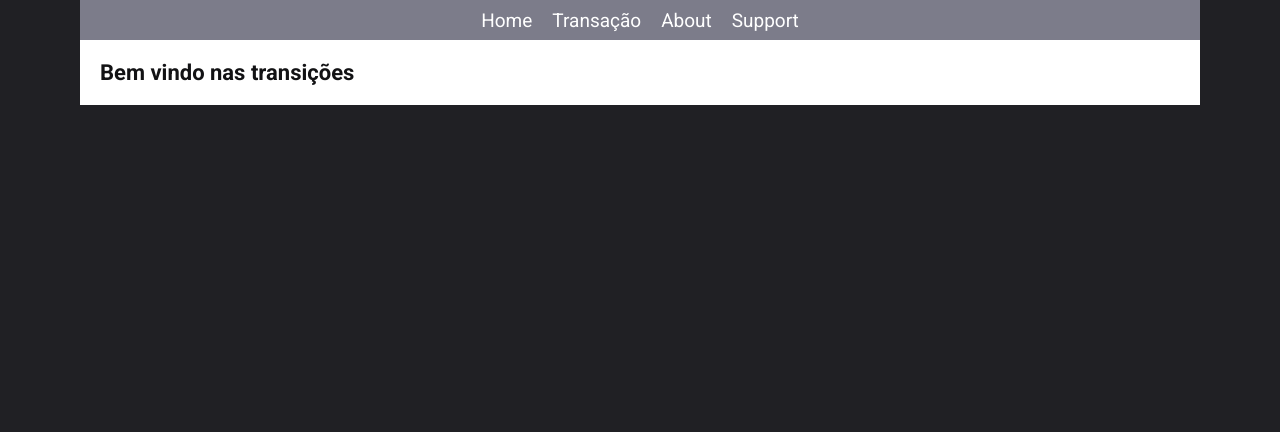
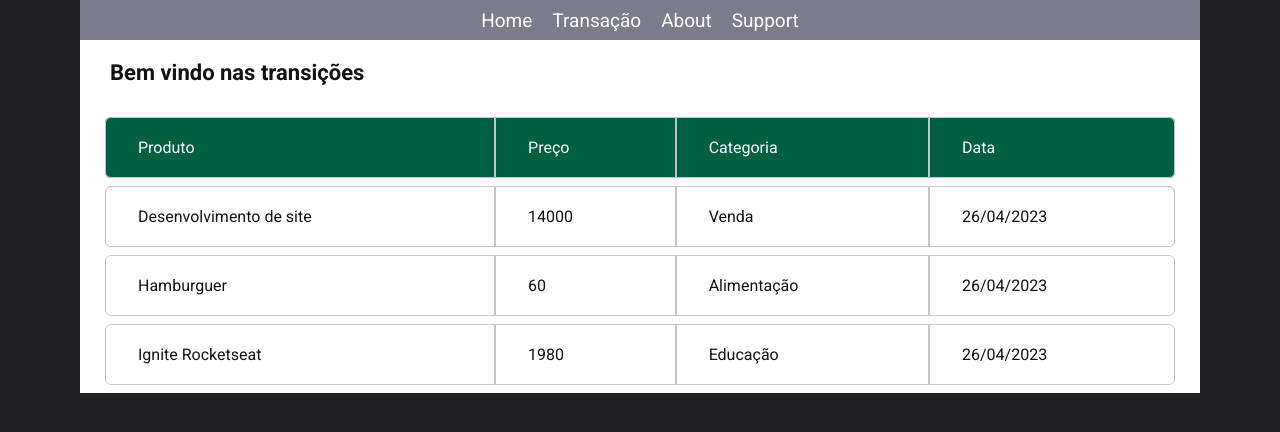
Before and after one commit to giovannirp/bike-showcase, a React (Vite) app in the folder bike-showcase/: page /trasations in a window 1280 px wide. Shown: the top 432 px of the page. Built offline with nearby package versions, Linux system fonts and the light colour scheme; data requests are answered from the project's data file.

Commit message:
feat: criando tabela de transição

```diff
--- a/bike-showcase/src/contexts/TransactionsContext.tsx
+++ b/bike-showcase/src/contexts/TransactionsContext.tsx
@@ -6,7 +6,7 @@ interface Transactions {
   type: 'income' | 'outcome';
   price: number;
   category: string;
-  createAt: string;
+  createdAt: string;
 }
 
 interface TransactionContextType {
--- a/bike-showcase/src/pages/Transations/index.tsx
+++ b/bike-showcase/src/pages/Transations/index.tsx
@@ -1,9 +1,36 @@
-import { ContainerTransations } from "./style";
+import { useContext } from "react";
+import { ContainerTransactions, TrasactionsTable, TrasictionsHead } from "./style";
+import { TransactionsContext } from "../../contexts/TransactionsContext";
+import { dataFormater } from "../../ultis/formatters";
 
 export function Transations() {
+  const { transactions } = useContext(TransactionsContext)
+
   return (
-    <ContainerTransations>
+    <ContainerTransactions>
       <h1>Bem vindo nas transições</h1>
-    </ContainerTransations>
+      <TrasactionsTable>
+        <TrasictionsHead>
+          <tr>
+            <td>Produto</td>
+            <td>Preço</td>
+            <td>Categoria</td>
+            <td>Data</td>
+          </tr>
+        </TrasictionsHead>
+        <tbody>
+          {transactions.map((listProduct) => {
+            return (
+              <tr key={listProduct.id}>
+                <td>{listProduct.description}</td>
+                <td>{listProduct.price}</td>
+                <td>{listProduct.category}</td>
+                <td>{dataFormater.format(new Date(listProduct.createdAt))}</td>
+              </tr>
+            )
+          })}
+        </tbody>
+      </TrasactionsTable>
+    </ContainerTransactions>
   )
 }
--- a/bike-showcase/src/pages/Transations/style.ts
+++ b/bike-showcase/src/pages/Transations/style.ts
@@ -1,10 +1,44 @@
 import styled from "styled-components";
 
-export const ContainerTransations = styled.section`
+export const ContainerTransactions = styled.section`
+  width: 100%;
+  margin-left: 25px;
+  margin-right: 25px;
 
   h1 {
     font-size: 22px;
-    padding: 20px;
+    padding: 20px 0 0px 5px;
     color: ${(props) => props.theme["gray-900"]};
   }
 `;
+
+export const TrasactionsTable = styled.table`
+  width: 100%;
+  border-collapse: separate;
+  border-spacing: 0 .5rem;
+  margin-top: 1.5rem;
+  max-width: 1070px;
+
+  td {
+    padding: 1.25rem 2rem;
+    border: 1px solid ${(props) => props.theme["gray-300"]};
+    color: ${(props) => props.theme["gray-900"]};
+    &:first-child {
+      border-top-left-radius: 6px;
+      border-bottom-left-radius: 6px;
+    }
+
+    &:last-child {
+      border-top-right-radius: 6px;
+      border-bottom-right-radius: 6px;
+    }
+  }
+`;
+
+export const TrasictionsHead = styled.thead`
+  background: ${(porps) => porps.theme["green-700"]};
+
+  td {
+    color: ${(props) => props.theme.white}!important;
+  }
+`;
```
